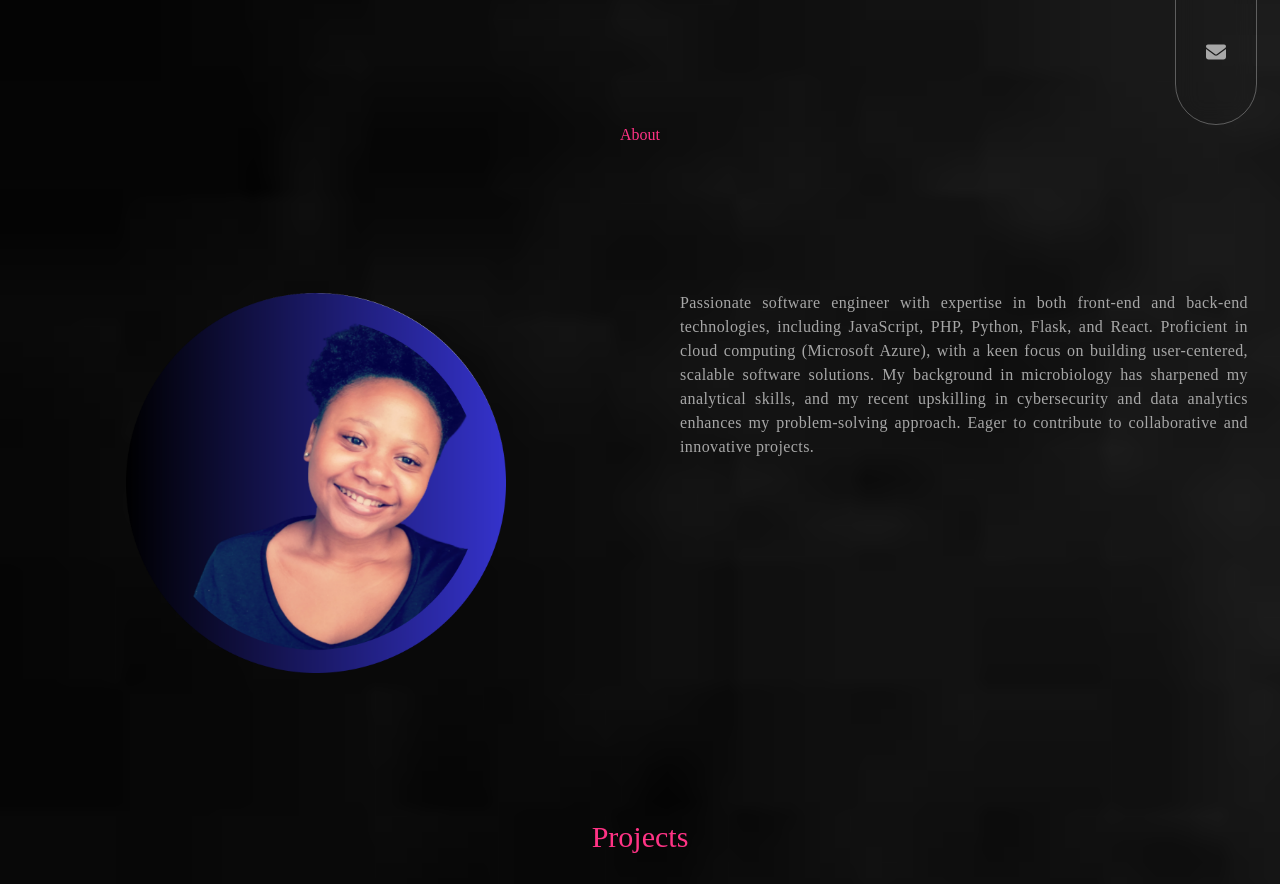
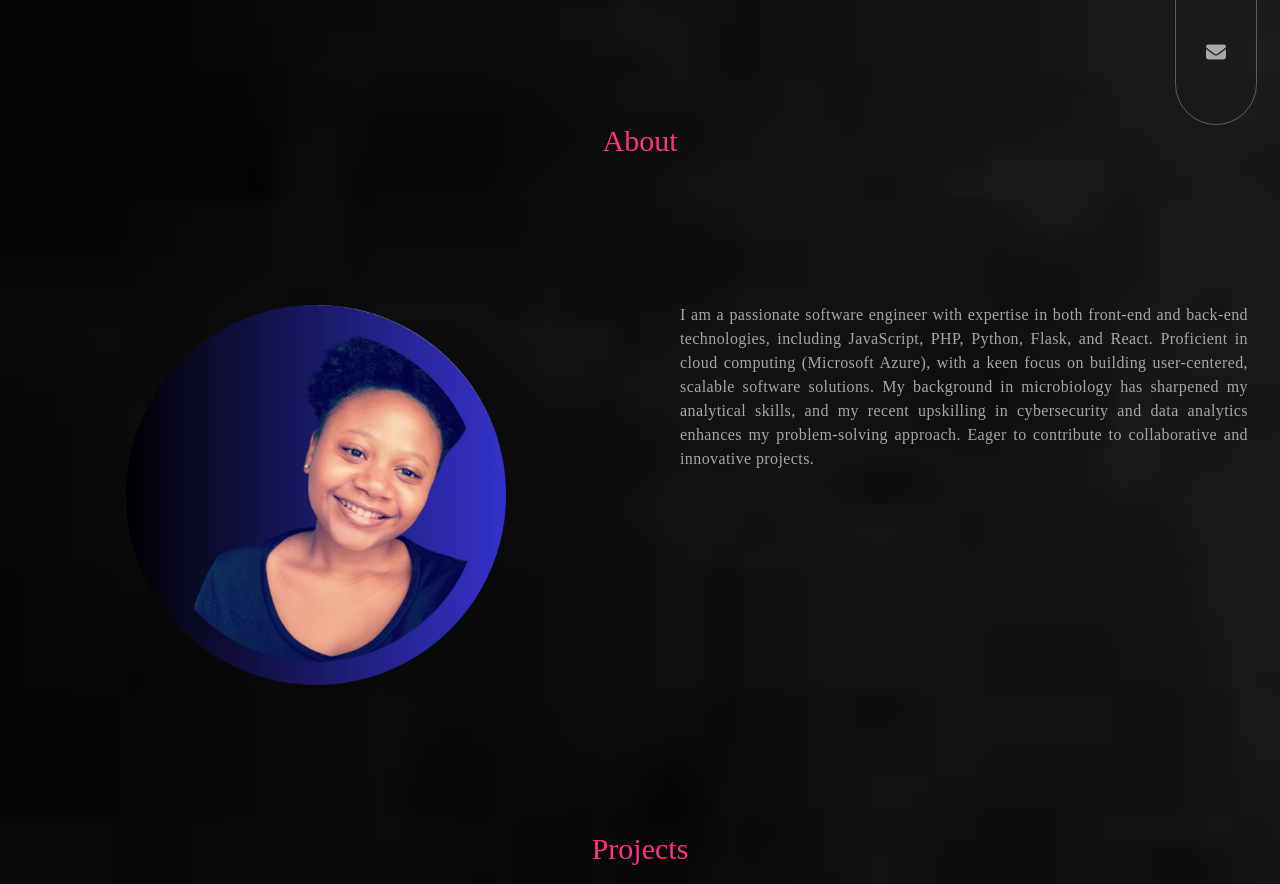
Before and after one commit to Nolu-M/nolu-portfolio, a React (Vite) app: page / in a window 1280 px wide. Shown: the part 540-1424 px from the top of the page. Built offline with nearby package versions, Linux system fonts and the light colour scheme; a web font is replaced by a local one.

Commit message:
removed images

```diff
--- a/src/components/About.jsx
+++ b/src/components/About.jsx
@@ -22,7 +22,7 @@ const About = () => {
                     transition={{ delay: 0.4 }}
                     className='flex items-center justify-around w-52'
                     >
-                        <p className={`bg-clip ${theme === 'theme2' ? 'text-primary-green' : 'text-primary-pink'}`}>About</p>
+                        <p className={`bg-clip-text text-3xl ${theme === 'theme2' ? 'text-primary-green' : 'text-primary-pink'}`}>About</p>
                     </motion.div>
                 </div>
 
@@ -43,13 +43,14 @@ const About = () => {
                     </div>
 
                      {/* content */}
-                     <div className="w-full px-8 flex flex-col gap-4 items-start justify-start">
+                     <div className="w-full px-8 flex flex-col gap-2 items-start justify-start">
                                 <p className="text-texlight text-base tracking-wide text-justify">
-                                Passionate software engineer with expertise in both front-end and back-end technologies, including JavaScript, PHP, Python, Flask, and React.
+                                I am a passionate software engineer with expertise in both front-end and back-end technologies, including JavaScript, PHP, Python, Flask, and React.
                                 Proficient in cloud computing (Microsoft Azure), with a keen focus on building user-centered, scalable software solutions.
                                 My background in microbiology has sharpened my analytical skills, and my recent upskilling in cybersecurity and data analytics enhances my problem-solving approach.
                                 Eager to contribute to collaborative and innovative projects.
                                 </p>
+
                             </div>
                 </div>
             </section>
```
Also changed, not shown: src/assets/images/projects/blackjack.jpg (deleted), src/assets/images/projects/experiences-page.png (deleted).
